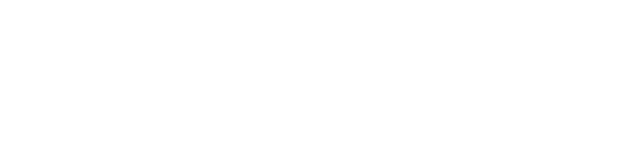
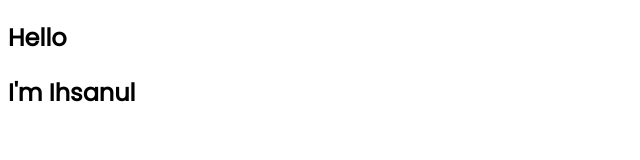
Before and after one commit to ihsanulcode/ihsanul-portfolio, a plain HTML site: page index.html in a window 1280 px wide. Shown: the whole page, without its empty margins (0-640 px from the left). Drawn offline with Linux system fonts and the light colour scheme.

Commit message:
added top section

```diff
--- a/index.html
+++ b/index.html
@@ -5,11 +5,20 @@
     <meta charset="UTF-8">
     <meta http-equiv="X-UA-Compatible" content="IE=edge">
     <meta name="viewport" content="width=device-width, initial-scale=1.0">
-    <title>Document</title>
+    <title>Ihsanul Haque</title>
+    <link rel="preconnect" href="https://fonts.googleapis.com">
+    <link rel="preconnect" href="https://fonts.gstatic.com" crossorigin>
+    <link href="https://fonts.googleapis.com/css2?family=Poppins&display=swap" rel="stylesheet">
+    <link rel="stylesheet" href="style.css">
 </head>
 
 <body>
-
+    <section class="top-section">
+        <div>
+            <h1>Hello</h1>
+            <h1>I'm Ihsanul</h1>
+        </div>
+    </section>
 </body>
 
 </html>
--- /dev/null
+++ b/style.css
@@ -0,0 +1,3 @@
+body{
+    font-family: 'Poppins', sans-serif;
+}
```
